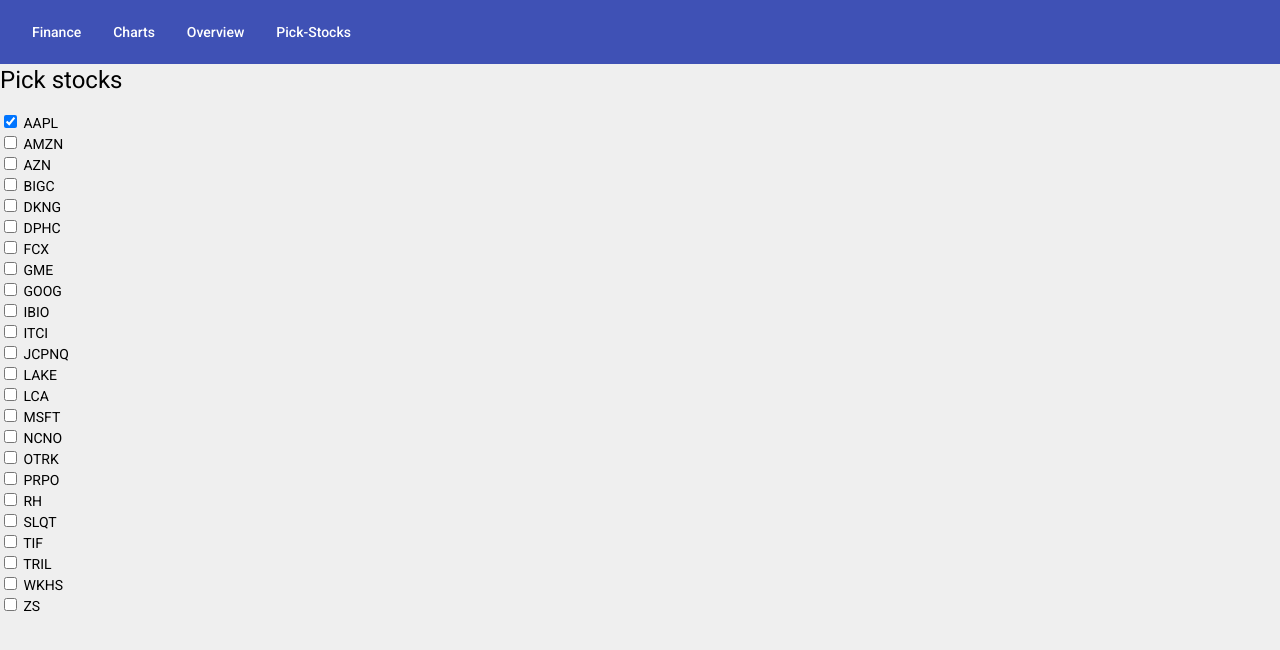
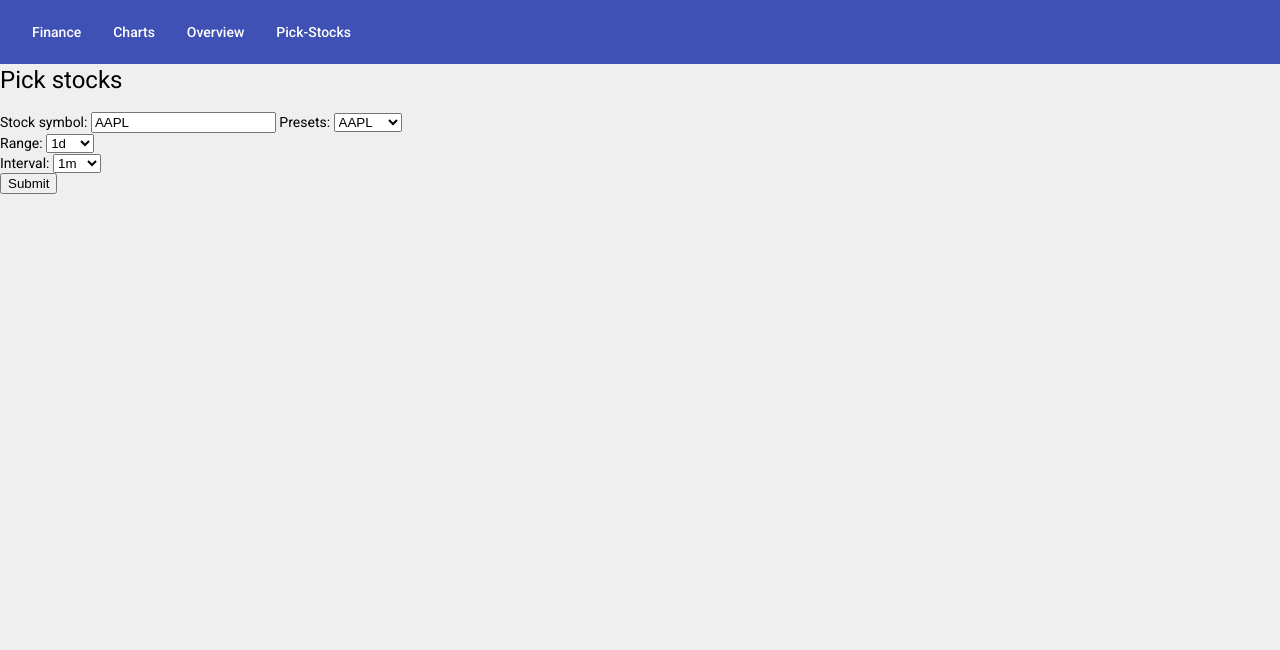
Before and after one commit to OliverPerssonB/web-finance, an Angular app in the folder finance/: page /pick-stocks in a window 1280 px wide. Shown: the top 650 px of the page. Built offline with nearby package versions, Linux system fonts and the light colour scheme.

Commit message:
Rewrite stock form

```diff
--- /dev/null
+++ b/finance/src/app/formdata.ts
@@ -0,0 +1,7 @@
+export class FormData {
+  constructor(
+    public symbol: string,
+    public range: string,
+    public interval: string,
+  ) { }
+}
--- a/finance/src/app/pick-stocks/pick-stocks.component.html
+++ b/finance/src/app/pick-stocks/pick-stocks.component.html
@@ -1,15 +1,43 @@
-<h1>Pick stocks</h1>
-<form [formGroup]="form" (ngSubmit)="submitForm()">
-  <div *ngFor="let symbol of availableStocks" >
-    <label>
-      <input
-        type="checkbox"
-        [value]="symbol"
-        [checked]="selectedStocks.includes(symbol)"
-        (change)="toggleStock(symbol)"
-      />
-      {{symbol}}
-    </label>
-  </div>
-  <!-- <button type="submit">Save</button> -->
-</form>
+<div class="container">
+  <h1>Pick stocks</h1>
+
+  <form (ngSubmit)="onSubmit()" #pickStockForm="ngForm">
+    <div>
+      <label for="symbol">Stock symbol: </label>
+      <input type="text" class="form-control" id="symbol"
+             required
+             [(ngModel)]="model.symbol" name="symbol"
+             #symbol="ngModel">
+      <label for="symbol-preset"> Presets: </label>
+      <select class="form-control" id="symbol-preset"
+              required
+              [(ngModel)]="model.symbol" name="symbol"
+              #power="ngModel">
+        <option *ngFor="let stock of presetSymbols" [value]="stock">{{stock}}</option>
+      </select>
+    </div>
+
+    <div>
+      <label for="range">Range: </label>
+      <select class="form-control" id="range"
+              required
+              [(ngModel)]="model.range" name="range"
+              #power="ngModel">
+        <option *ngFor="let stock of presetRanges" [value]="stock">{{stock}}</option>
+      </select>
+    </div>
+
+    <div>
+      <label for="interval">Interval: </label>
+      <select class="form-control" id="interval"
+              required
+              [(ngModel)]="model.interval" name="interval"
+              #power="ngModel">
+        <option *ngFor="let stock of presetIntervals" [value]="stock">{{stock}}</option>
+      </select>
+    </div>
+
+    <button type="submit">Submit</button>
+
+  </form>
+</div>
--- a/finance/src/app/pick-stocks/pick-stocks.component.ts
+++ b/finance/src/app/pick-stocks/pick-stocks.component.ts
@@ -2,6 +2,7 @@ import { Component, OnInit } from '@angular/core';
 import { YahooHttpService } from '../yahoo-http.service';
 import { stockDataApple } from '../localData';
 import { FormsModule, ReactiveFormsModule, FormBuilder, FormGroup, FormArray, FormControl } from '@angular/forms';
+import { FormData } from '../formdata';
 
 @Component({
   selector: 'app-pick-stocks',
@@ -12,9 +13,7 @@ export class PickStocksComponent implements OnInit {
   private subscription: any;
   private data: any;
 
-  form: FormGroup;
-
-  public availableStocks =
+  public presetSymbols =
     [ 'AAPL'
     , 'AMZN'
     , 'AZN'
@@ -41,26 +40,33 @@ export class PickStocksComponent implements OnInit {
     , 'ZS'
     ];
 
-  public selectedStocks = [this.availableStocks[0]];
 
-  constructor(private server: YahooHttpService, private fb: FormBuilder) {
-    this.form = this.fb.group({
-      checkArray: this.fb.array(['AAPL'])
-    })
+  public presetIntervals =
+    [ '1m'
+    , '5m'
+    , '15m'
+    , '1d'
+    , '1wk'
+    , '1mo'
+    ]
+
+  public presetRanges =
+    [ '1d'
+    , '5d'
+    , '1mo'
+    , '3mo'
+    , '6mo'
+    , '1y'
+    , '5y'
+    , 'max'
+    ]
+
+  model = new FormData(this.presetSymbols[0], this.presetRanges[0], this.presetIntervals[0]);
+
+  constructor(private server: YahooHttpService) {
   }
 
-  toggleStock(symbol: string) {
-    if (this.selectedStocks.includes(symbol)) {
-      this.selectedStocks = this.selectedStocks.filter( x => x !== symbol);
-    } else {
-      this.selectedStocks.push(symbol);
-    }
-    console.log(this.selectedStocks);
-  }
-
-  submitForm() {
-    console.log(this.form.value);
-  }
+  onSubmit() {}
 
   ngOnInit(): void {
     this.data = stockDataApple;
```
